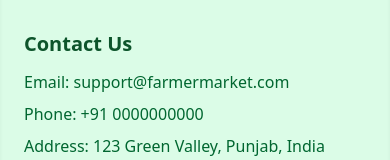
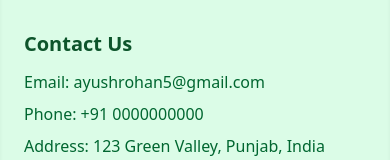
Before and after one commit to ayushrohan5/Farmer-Marketplace, a React (Vite) app in the folder farmer-marketplace-frontend/: page /terms in a window 390 px wide. Shown: the part 2528-2688 px from the top of the page. Built offline with nearby package versions, Linux system fonts and the light colour scheme; no server answers.

Commit message:
responsive final

```diff
--- a/farmer-marketplace-frontend/src/pages/Footer.jsx
+++ b/farmer-marketplace-frontend/src/pages/Footer.jsx
@@ -43,7 +43,7 @@ const Footer = () => {
         <div>
           <h3 className="text-xl font-semibold mb-3">Contact Us</h3>
           <ul className="space-y-2 text-green-800">
-            <li>Email: support@farmermarket.com</li>
+            <li>Email: ayushrohan5@gmail.com</li>
             <li>Phone: +91 0000000000</li>
             <li>Address: 123 Green Valley, Punjab, India</li>
           </ul>
```
